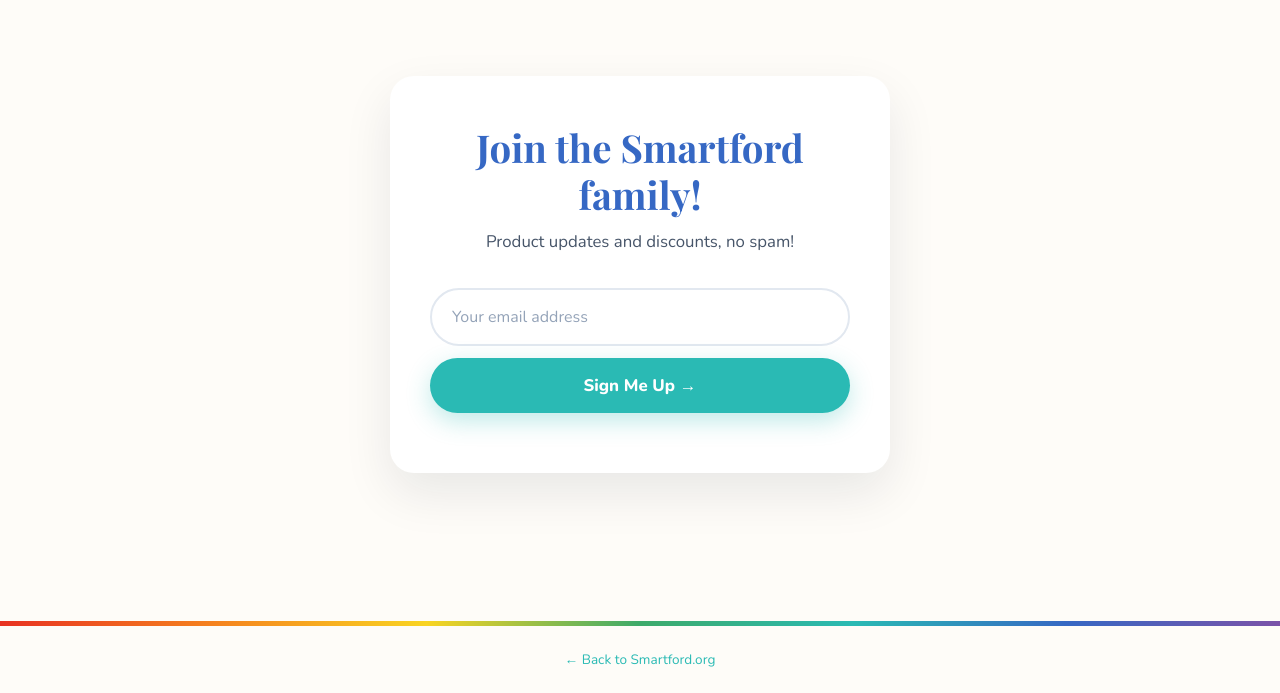
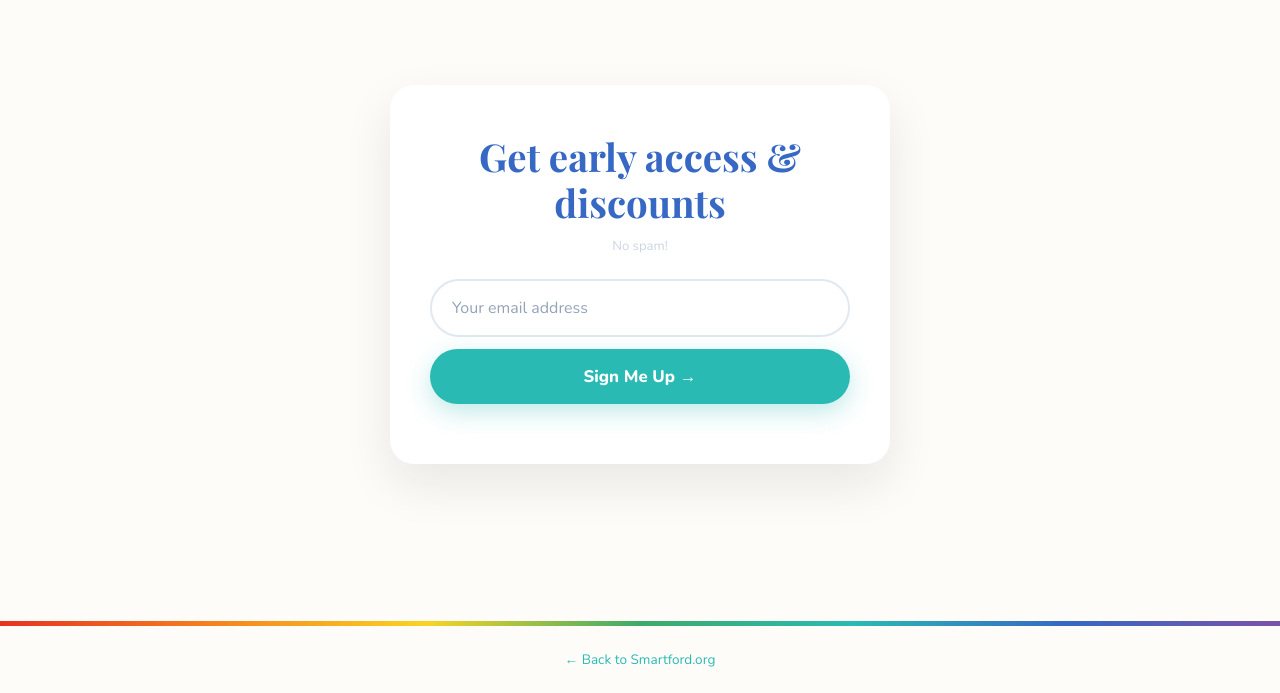
Before and after one commit to Ezhikpizhik/smartford-site, a plain HTML site: page join.html in a window 1280 px wide. Shown: the part 107-800 px from the top of the page. Drawn offline with nearby package versions, Linux system fonts and the light colour scheme.

Commit message:
Add files via upload

```diff
--- a/join.html
+++ b/join.html
@@ -243,8 +243,8 @@
 
   <!-- EMAIL SIGNUP -->
   <div class="signup-card">
-    <h1>Join the Smartford family!</h1>
-    <p class="subtitle">Product updates and discounts, no spam!</p>
+    <h1>Get early access & discounts</h1>
+    <p style="color:#CBD5E1; font-size:0.82rem; margin-bottom:1.5rem;">No spam!</p>
 
     <form class="email-form" action="https://formspree.io/f/xwvwrrae" method="POST" id="signupForm">
       <div class="input-row">
```
